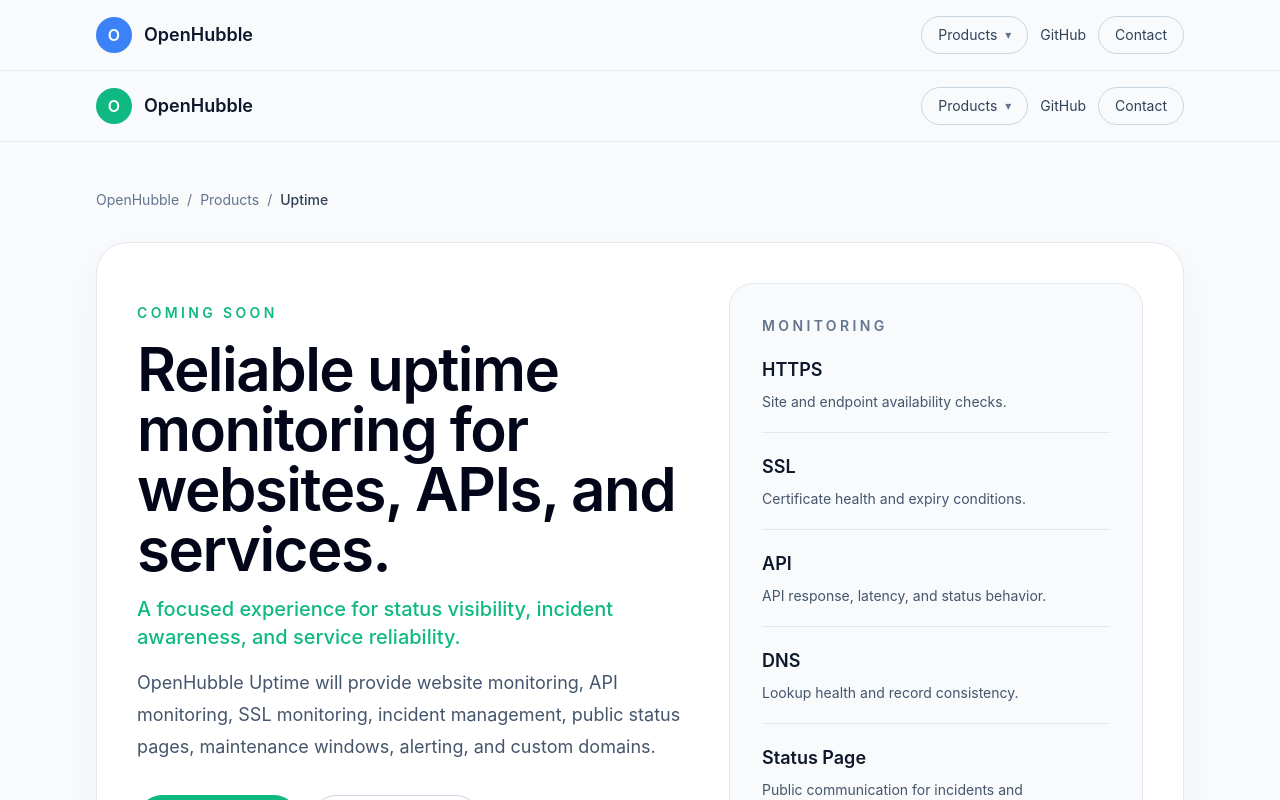
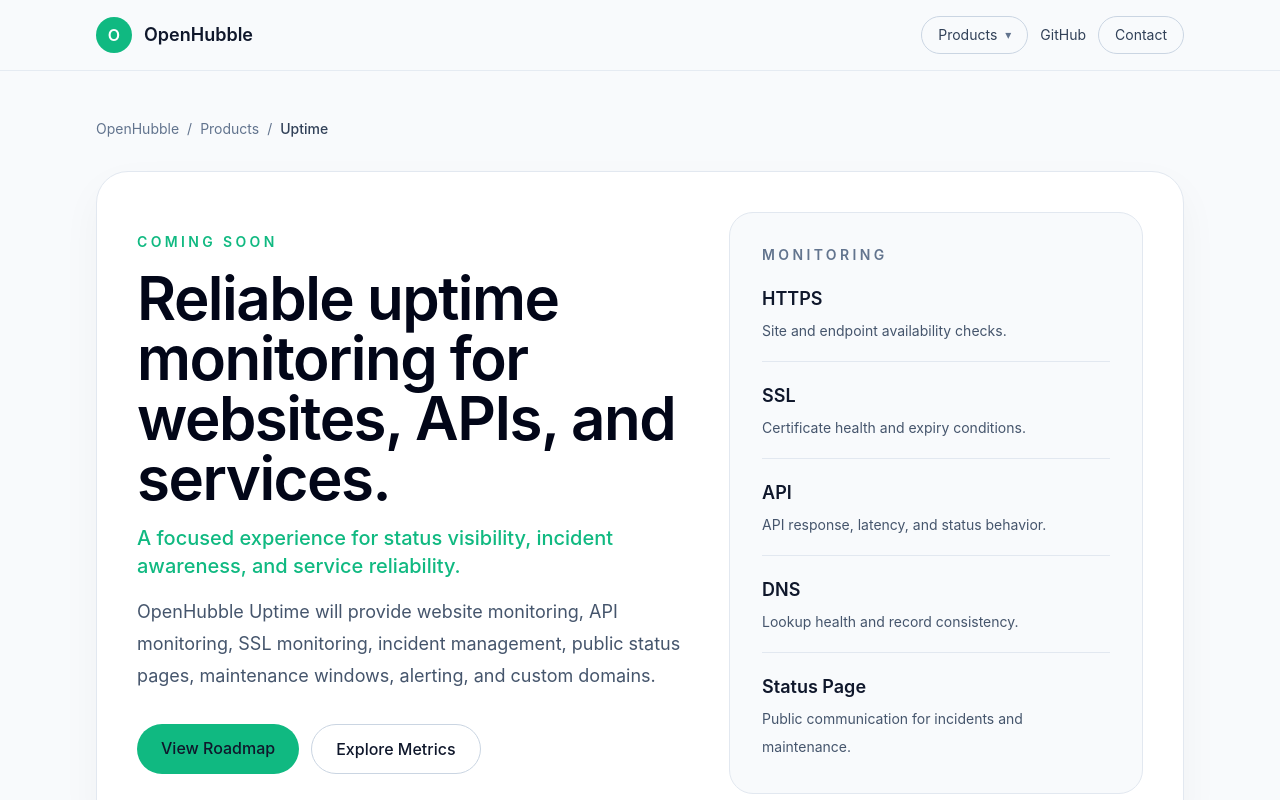
Before and after one commit to BlackIQ/landing, a Next.js app: page /products/uptime in a window 1280 px wide. Shown: the top 800 px of the page. Built offline with nearby package versions, Linux system fonts and the light colour scheme.

Commit message:
Layout of products

```diff
--- a/src/app/products/layout.tsx
+++ b/src/app/products/layout.tsx
@@ -1,5 +1,7 @@
-import { ProductPageShell } from "@/components/product-page-shell";
-
-export default function ProductsLayout({ children }: { children: React.ReactNode }) {
-  return <ProductPageShell accent="#3B82F6">{children}</ProductPageShell>;
+export default function ProductsLayout({
+  children,
+}: {
+  children: React.ReactNode;
+}) {
+  return <>{children}</>;
 }
```
